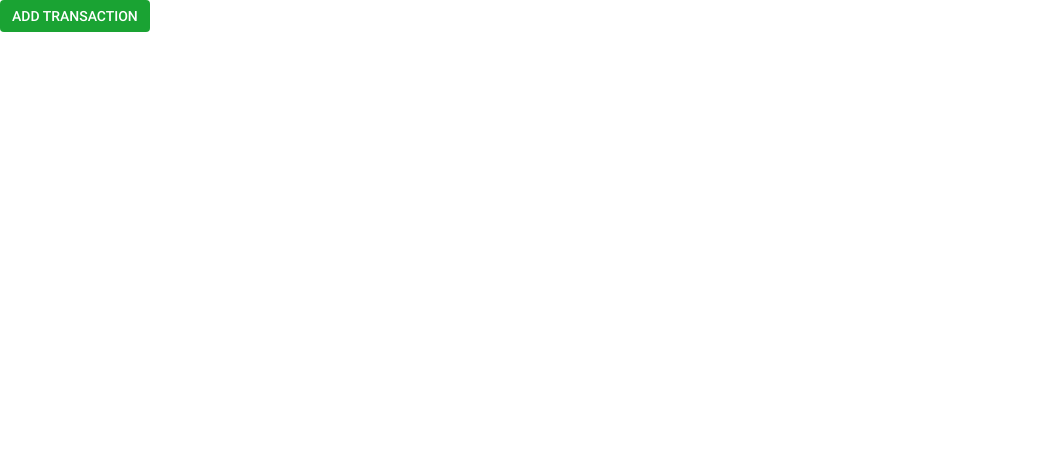
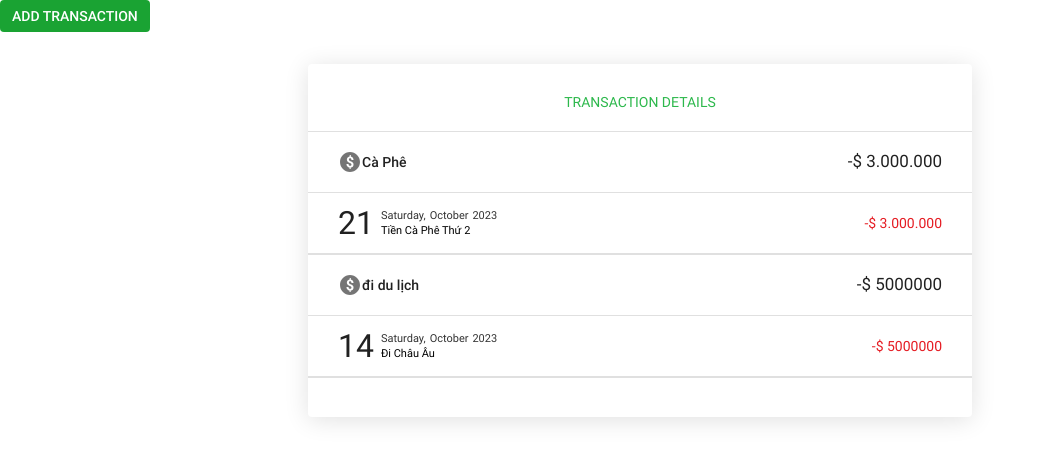
Before and after one commit to HoangLiarPhuongLe/javascript__training, a website built with Parcel: page src/home.html in a window 1280 px wide. Shown: the whole page, without its empty margins (0-1038 px from the left). Built offline with nearby package versions, Linux system fonts and the light colour scheme; data requests are answered from the project's data file.

Commit message:
feat(list transactions): show list transactions

```diff
--- a/src/home.html
+++ b/src/home.html
@@ -11,6 +11,17 @@
     <header>
       <button class="btn-add-transaction">add transaction</button>
     </header>
+
+     <!-- Start contact list -->
+     <section class="transaction-list-container">
+      <div class="transaction-title">
+        <p class="transaction-title-text">transaction details</p>
+      </div>
+      <ul class="transaction-list">
+
+      </ul>
+    </section>
+    <!-- End contact list -->
 
     <!-- Start overlay -->
     <div class="overlay"></div>
--- a/src/javascripts/controllers/transactionController.js
+++ b/src/javascripts/controllers/transactionController.js
@@ -17,6 +17,8 @@ class TransactionController {
      */
     async initTransactions() {
         await this.service.transactionService.initTransactionList();
+        const transactions = this.service.transactionService.getTransactions();
+        await this.view.homeView.renderTransactionList(transactions);
         this.view.homeView.addEventRenderPopup(this.addTransaction);
     }
 
--- /dev/null
+++ b/src/javascripts/templates/template.js
@@ -0,0 +1,39 @@
+class Template {
+    /**
+     * Constructor of Template object
+     */
+    constructor(){ }
+
+     /**
+     * HTML Template for render an Transaction object
+     * @param {object} transaction
+     */
+
+    static transaction = (transaction) => `
+        <li class="transaction-detail" data-id="${transaction.id}">
+          <div class="transaction-info">
+            <div class="transaction-category">
+              <img src="assets/images/dollaricon.svg"/>
+              <p class="category-text">${transaction.category}</p>
+            </div>
+            <p class="total-amount-text">-$ ${transaction.outflow}</p>
+          </div>
+          <div class="transaction-info">
+            <div class="datetime">
+              <p class="date-text">${new Date(transaction.date).getDate()}</p>
+              <div>
+                <div class="daymonthyear">
+                  <p class="daymonthyear-text">${new Date(transaction.date).toLocaleDateString('en-US', { weekday: 'long' })},</p>
+                  <p class="daymonthyear-text">${ new Date(transaction.date).toLocaleDateString('en-US', { month: 'long' })}</p>
+                  <p class= "daymonthyear-text">${new Date(transaction.date).getFullYear()}</p>
+                </div>
+                <p class="note-text">${transaction.note}</p>
+               </div>
+            </div>
+            <p class="amount-text">-$ ${transaction.outflow}</p>
+          </div>
+        </li>
+        `;
+}
+
+export default Template;
--- a/src/javascripts/views/homeView.js
+++ b/src/javascripts/views/homeView.js
@@ -1,7 +1,20 @@
+import Template from "../templates/template";
 class HomeView {
     constructor() {
         this.transactionListEl = document.querySelector(".transaction-list")
         this.addBtnEl = document.querySelector(".btn-add-transaction");
+    }
+
+     //----- RENDERING -----//
+     renderTransactionList(transactions) {
+        transactions.forEach(transaction => {
+            this.renderTransaction(transaction);
+        })
+    }
+
+    renderTransaction(transaction) {
+        const transactionTemplate = Template.transaction(transaction);
+        this.transactionListEl.innerHTML += transactionTemplate;
     }
 
     //----- EVENT HANDLER -----//
--- a/src/json-server/db.json
+++ b/src/json-server/db.json
@@ -21,34 +21,6 @@
       "date": "2023-10-14",
       "note": "đi Châu Âu",
       "outflow": "5000000"
-    },
-    {
-      "id": 3,
-      "category": "Ăn Vặt",
-      "date": "2023-10-28",
-      "note": "Nem chua rán",
-      "outflow": "100000"
-    },
-    {
-      "id": 4,
-      "category": "đi du lịch",
-      "date": "2023-10-28",
-      "note": "Tiền đi chơi hôm qua",
-      "outflow": "50000"
-    },
-    {
-      "id": 5,
-      "category": "Ăn uống",
-      "date": "2023-10-25",
-      "note": "Đi ăn tối",
-      "outflow": "2000000"
-    },
-    {
-      "id": 6,
-      "category": "Ăn uống",
-      "date": "2023-10-21",
-      "note": "Tiệc liên hoan",
-      "outflow": "600000"
     }
   ]
 }
--- a/src/styles/pages/home.css
+++ b/src/styles/pages/home.css
@@ -181,3 +181,127 @@
   opacity: 1;
   visibility: visible;
 }
+
+.transaction-list-container {
+  margin: 31.5px auto;
+  border-radius: 4px;
+  background: #fff;
+  box-shadow: 0px 3px 24px 0px rgba(0, 0, 0, 0.12);
+  width: 664px;
+  height: 353px;
+}
+
+.transaction-title-text {
+  color: #2db84c;
+  text-align: center;
+  font-family: var(--primary-font);
+  font-size: 14px;
+  font-weight: var(--font-Weight-normal);
+  line-height: 16px; /* 114.286% */
+  text-transform: uppercase;
+}
+
+.transaction-title {
+  width: 664px;
+  height: 68px;
+  border-bottom: 1px solid #e0e0e0;
+  padding-top: 30px;
+}
+
+.transaction-detail {
+  display: flex;
+  width: 664px;
+  flex-direction: column;
+  align-items: center;
+  flex-shrink: 0;
+  border-bottom: 1px solid rgba(0, 0, 0, 0.12);
+  height: 123px;
+}
+
+.transaction-info {
+  display: flex;
+  flex-direction: row;
+  justify-content: space-between;
+  align-items: center;
+  width: 664px;
+  height: 69px;
+  border-bottom: 1px solid rgba(0, 0, 0, 0.12);
+  padding-left: 30px;
+  padding-right: 30px;
+}
+
+.transaction-category {
+  display: flex;
+  flex-direction: row;
+  align-items: center;
+}
+
+.datetime {
+  display: flex;
+  flex-direction: row;
+  gap: 7px;
+  align-items: center;
+}
+
+.date-text {
+  color: rgba(0, 0, 0, 0.87);
+  font-family: var(--primary-font);
+  font-size: 32px;
+  font-style: normal;
+  font-weight: 300;
+  line-height: 16px; /* 50% */
+}
+
+.daymonthyear {
+  display: flex;
+  flex-direction: row;
+  gap: 4px;
+}
+
+.daymonthyear-text {
+  color: #333;
+  font-family: var(--primary-font);
+  font-size: 11px;
+  font-style: normal;
+  font-weight: 400;
+  line-height: 15px; /* 136.364% */
+  text-transform: capitalize;
+}
+
+.note-text {
+  color: black;
+  font-family: var(--primary-font);
+  font-size: 11px;
+  font-style: normal;
+  font-weight: 400;
+  line-height: 15px; /* 136.364% */
+  text-transform: capitalize;
+}
+
+.amount-text {
+  color: #e51c23;
+  font-family: var(--primary-font);
+  font-size: 14px;
+  font-style: normal;
+  font-weight: 400;
+  line-height: 16px; /* 114.286% */
+}
+
+.total-amount-text {
+  color: rgba(0, 0, 0, 0.87);
+  text-align: right;
+  font-family: var(--primary-font);
+  font-size: 17px;
+  font-style: normal;
+  font-weight: 400;
+  line-height: 15px; /* 88.235% */
+}
+
+.category-text {
+  color: rgba(0, 0, 0, 0.87);
+  font-family: var(--primary-font);
+  font-size: 14px;
+  font-style: normal;
+  font-weight: 500;
+  line-height: 20px; /* 142.857% */
+}
```
